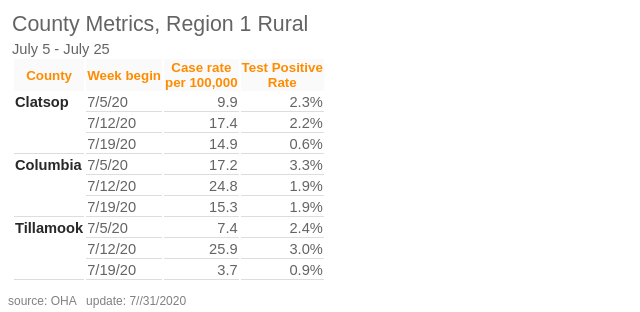
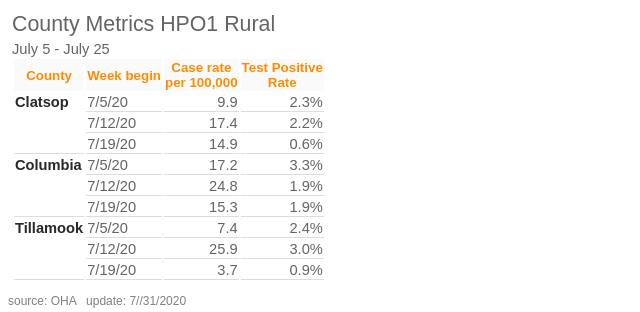
Before and after one commit to brian32768/corona_collector, a Python web app: template templates/county_metrics.html in a window 1280 px wide. Shown: the top 312 px of the page, without its empty margins (0-640 px from the left). Run offline with Jinja, Linux system fonts and the light colour scheme; the template is opened without the code that fills it, so the values that code supplies are empty.

Commit message:
tuning css

```diff
--- a/templates/county_metrics.html
+++ b/templates/county_metrics.html
@@ -12,7 +12,7 @@
 <body>
 
     <div id="rural" class="cases">
-        <div class="title">County Metrics, Region 1 Rural</div>
+        <div class="title">County Metrics HPO1 Rural</div>
         July 5 - July 25
         <table>
             <thead>
```
